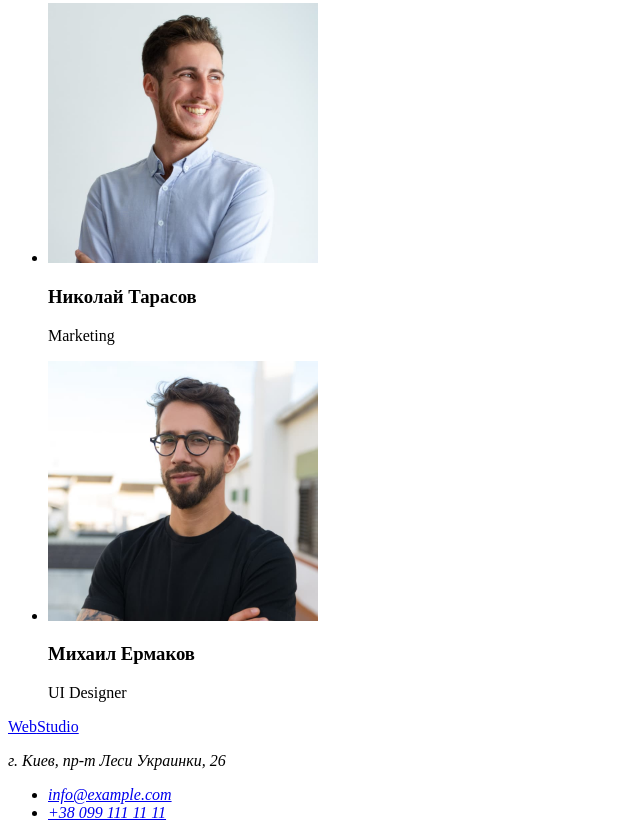
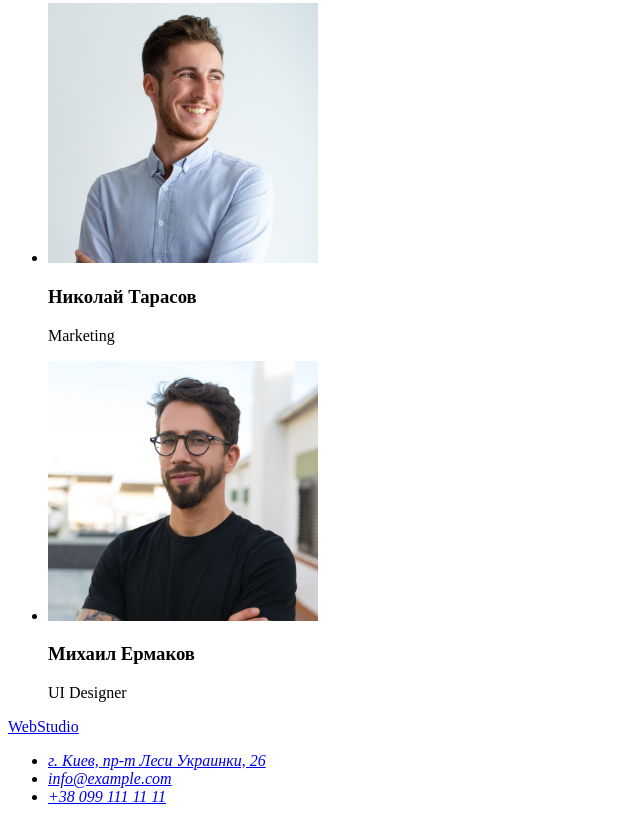
Before and after one commit to Apodlubny/goit-markup-hw-01, a plain HTML site: page index.html in a window 1280 px wide. Shown: the part 2333-3171 px from the top of the page, without its empty margins (0-640 px from the left). Drawn offline with Linux system fonts and the light colour scheme.

Commit message:
added address on the map

```diff
--- a/index.html
+++ b/index.html
@@ -123,8 +123,15 @@
       <a href="/"> <span>Web</span>Studio</a>
 
       <address>
-        <p>г. Киев, пр-т Леси Украинки, 26</p>
         <ul>
+          <li>
+            <a
+              href="https://goo.gl/maps/eKCuSF2oDqPbvLrs7"
+              target="_blank"
+              rel="noopener noreferrer"
+              >г. Киев, пр-т Леси Украинки, 26</a
+            >
+          </li>
           <li><a href="mailto:info@example.com">info@example.com</a></li>
           <li><a href="tel:+38099111111">+38 099 111 11 11</a></li>
         </ul>
```
